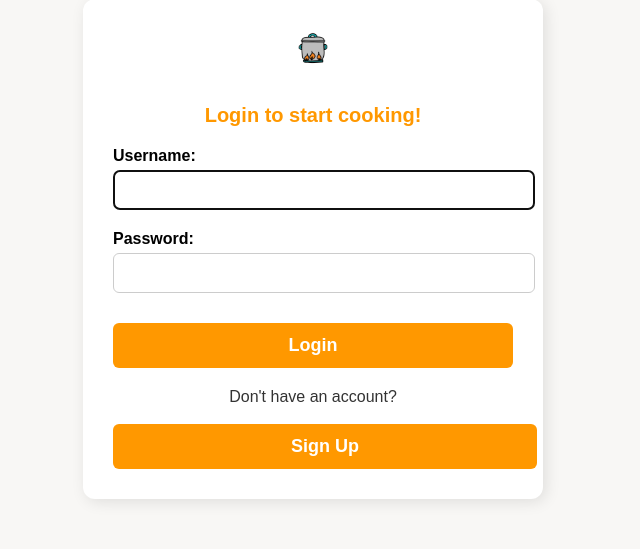
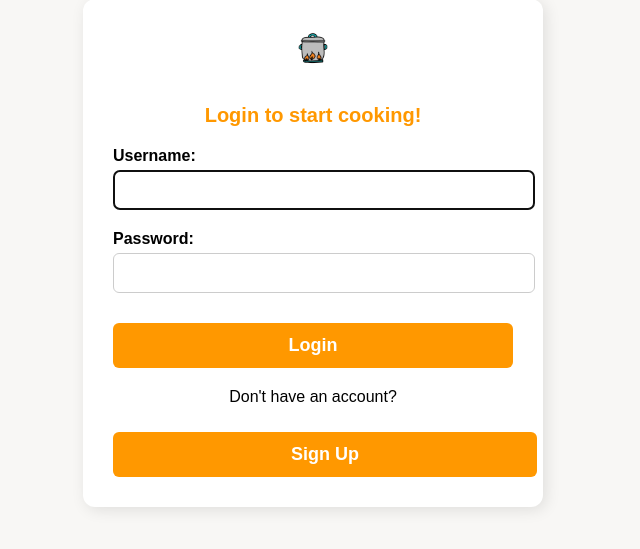
Before and after one commit to AmySikora/recipe-app, a Django app: page /login/ in a window 1280 px wide. Shown: the part 131-680 px from the top of the page, without its empty margins (327-967 px from the left). Run offline with Django 4.2, Linux system fonts and the light colour scheme.

Commit message:
updated styles

```diff
--- a/static/src-style.css
+++ b/static/src-style.css
@@ -144,7 +144,7 @@
   }
 
   .logo {
-    max-width: 80px;
+    max-width: 90px;
     margin-bottom: 15px;
   }
 
@@ -176,6 +176,7 @@
     width: 100%;
     font-weight: bold;
     margin-top: 10px;
+    text-align: center;
   }
 
   .btn:hover {
--- a/templates/auth/login.html
+++ b/templates/auth/login.html
@@ -30,7 +30,7 @@
     </form>
 
     <div class="register-section">
-        <p class="register-text">Don't have an account?</p>
+        <p class="register-link">Don't have an account?</p>
         <a href="{% url 'signup' %}" class="btn">Sign Up</a>
     </div>
 
```
